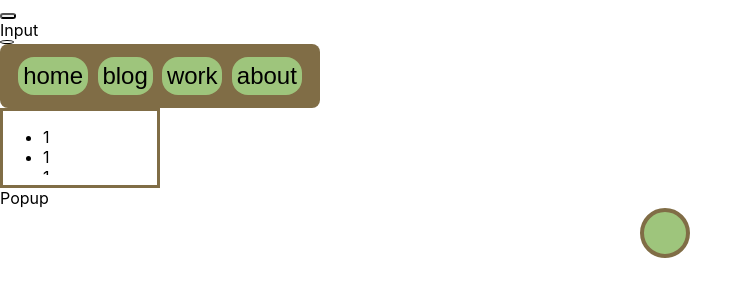
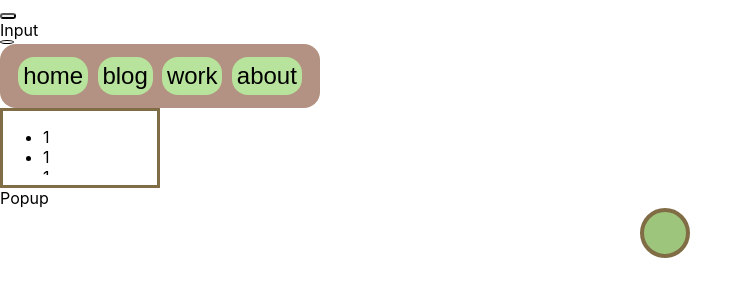
Before and after one commit to C-B-U/owl-forest, a React (Create React App) app in the folder frontend/: page / in a window 1280 px wide. Shown: the top 300 px of the page, without its empty margins (0-753 px from the left). Built offline with nearby package versions, Linux system fonts and the light colour scheme.

Commit message:
feat:#3 menu component 디자인 수정

```diff
--- a/frontend/src/Components/Menu.jsx
+++ b/frontend/src/Components/Menu.jsx
@@ -5,8 +5,8 @@ const MenuBody = styled.div`
   margin: 0;
   padding: 0;
   box-sizing: border-box;
-  border-radius: 0.5rem;
-  background: rgba(128, 109, 70);
+  border-radius: 1rem;
+  background: #b39283;
   width: 20rem;
   height: 4rem;
   display: flex;
@@ -19,7 +19,7 @@ const List = styled.a`
   padding: 0.3rem;
   box-sizing: border-box;
   border-radius: 1rem;
-  background: rgba(158, 197, 124);
+  background: #b7e39c;
   font-family: sans-serif;
   font-size: 1.5rem;
   text-align: center;
```
